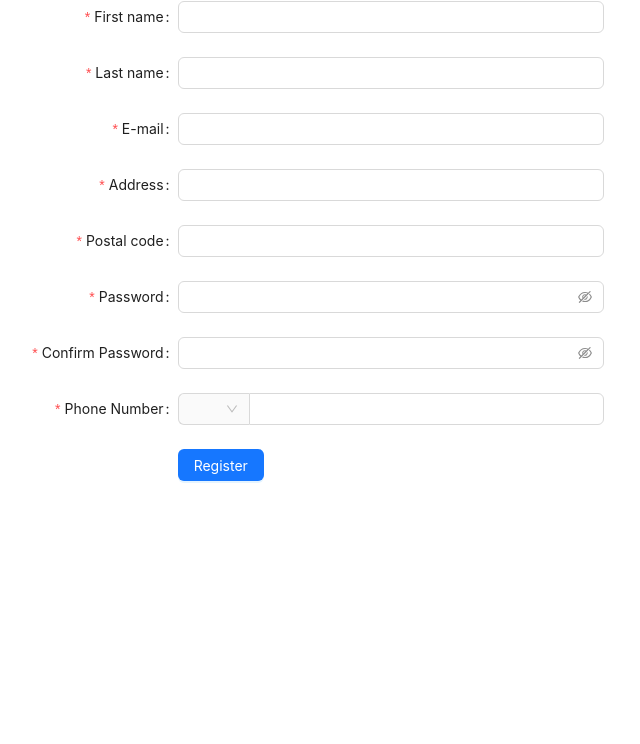
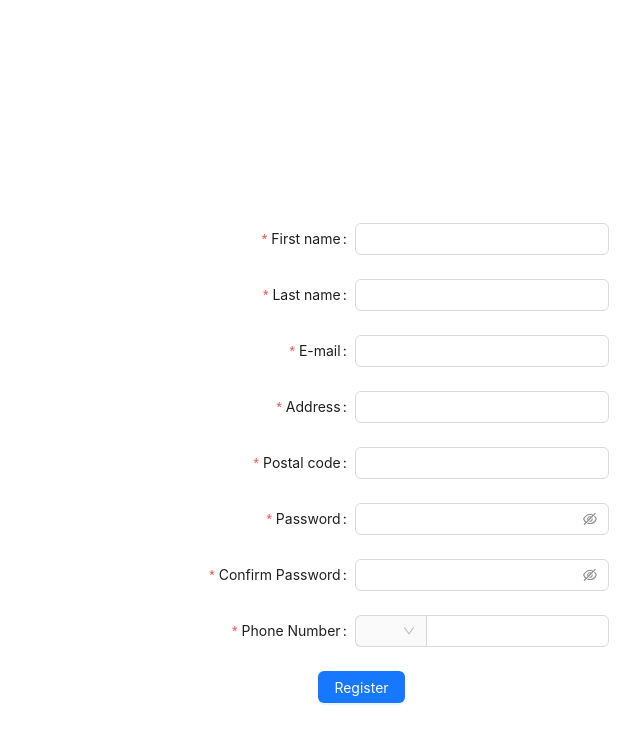
Before and after one commit to abdulahiroble/dashboard-frontend-ms, a React (Create React App) app: page /registration in a window 1280 px wide. Shown: the top 744 px of the page, without its empty margins (249-889 px from the left). Built offline with nearby package versions, Linux system fonts and the light colour scheme.

Commit message:
Refactor Registration and Login pages

```diff
--- a/src/components/RegistrationForm.tsx
+++ b/src/components/RegistrationForm.tsx
@@ -13,7 +13,7 @@ const { Option } = Select;
 const formItemLayout = {
     labelCol: {
         xs: { span: 24 },
-        sm: { span: 8 },
+        sm: { span: 10 },
     },
     wrapperCol: {
         xs: { span: 24 },
@@ -62,19 +62,28 @@ const RegistrationForm = () => {
     );
 
     return (
-        <>
-            <Col className='Registercontainer'></Col>
+        <div style={{ display: 'flex', justifyContent: 'center', alignItems: 'center', height: '95vh', flexDirection: 'column', }}>
+            <div>
+                <img alt="logo" src="/logo-white.svg" style={{
+                    width: "69%",
+                    marginBottom: "30px",
+                    marginLeft: "120px",
+                }} />
+            </div>
+            <div>
+
                 <Form
                     {...formItemLayout}
                     name="register"
-                labelCol={{ span: 8 }}
-                wrapperCol={{ span: 8 }}
+                    labelCol={{ span: 10 }}
+                    wrapperCol={{ span: 10 }}
                     // onFinish={onFinish}
                     scrollToFirstError
                 >
                     <Form.Item
                         name="firstname"
                         label="First name"
+                        wrapperCol={{ offset: 0, span: 40 }}
                         rules={[
                             {
                                 type: 'string',
@@ -94,6 +103,7 @@ const RegistrationForm = () => {
                     <Form.Item
                         name="lastname"
                         label="Last name"
+                        wrapperCol={{ offset: 0, span: 40 }}
                         rules={[
                             {
                                 type: 'string',
@@ -113,6 +123,7 @@ const RegistrationForm = () => {
                     <Form.Item
                         name="email"
                         label="E-mail"
+                        wrapperCol={{ offset: 0, span: 40 }}
                         rules={[
                             {
                                 type: 'email',
@@ -130,6 +141,7 @@ const RegistrationForm = () => {
                     <Form.Item
                         name="address"
                         label="Address"
+                        wrapperCol={{ offset: 0, span: 40 }}
                         rules={[
                             {
                                 type: 'string',
@@ -149,6 +161,7 @@ const RegistrationForm = () => {
                     <Form.Item
                         name="postal"
                         label="Postal code"
+                        wrapperCol={{ offset: 0, span: 40 }}
                         rules={[
                             {
                                 message: 'The input is not valid',
@@ -167,6 +180,7 @@ const RegistrationForm = () => {
                     <Form.Item
                         name="password"
                         label="Password"
+                        wrapperCol={{ offset: 0, span: 40 }}
                         rules={[
                             {
                                 required: true,
@@ -181,6 +195,7 @@ const RegistrationForm = () => {
                     <Form.Item
                         name="confirm"
                         label="Confirm Password"
+                        wrapperCol={{ offset: 0, span: 40 }}
                         dependencies={['password']}
                         hasFeedback
                         rules={[
@@ -204,6 +219,7 @@ const RegistrationForm = () => {
                     <Form.Item
                         name="phone"
                         label="Phone Number"
+                        wrapperCol={{ offset: 0, span: 40 }}
                         rules={[{ required: true, message: 'Please input your phone number!' }]}
                     >
                         <Input addonBefore={prefixSelector} style={{ width: '100%' }} />
@@ -215,7 +231,8 @@ const RegistrationForm = () => {
                         </Button>
                     </Form.Item>
                 </Form>
-        </>
+            </div>
+        </div>
     );
 };
 
--- a/src/pages/Login.tsx
+++ b/src/pages/Login.tsx
@@ -50,7 +50,22 @@ const Login = () => {
     };
 
     return (
-        <div style={{ display: 'flex', justifyContent: 'center', alignItems: 'center', height: '100vh' }}>
+        <div style={
+            {
+                display: 'flex',
+                justifyContent: 'center',
+                alignItems: 'center',
+                height: '90vh',
+                flexDirection: 'column',
+            }
+        }>
+            <div >
+                <img alt="logo" src="/logo-white.svg" style={{
+                    width: "72%",
+                    marginLeft: "50px",
+                }} />
+            </div>
+            <div style={{ display: 'flex', justifyContent: 'center', alignItems: 'center' }}>
                 <Col>
                     {/* <Affix>
                 <Navigation />
@@ -101,6 +116,7 @@ const Login = () => {
                     {/* <Footer /> */}
                 </Col>
             </div>
+        </div>
     );
 };
 
--- a/src/pages/Registration.tsx
+++ b/src/pages/Registration.tsx
@@ -2,11 +2,9 @@ import RegistrationForm from '../components/RegistrationForm';
 
 const Registration = () => {
     return (
-        <main>
-            <div>
-                <RegistrationForm />
-            </div>
-        </main>
+        <div>
+            <RegistrationForm />
+        </div>
     )
 }
 
```
Lines whose indentation alone changed are shown as unchanged.
